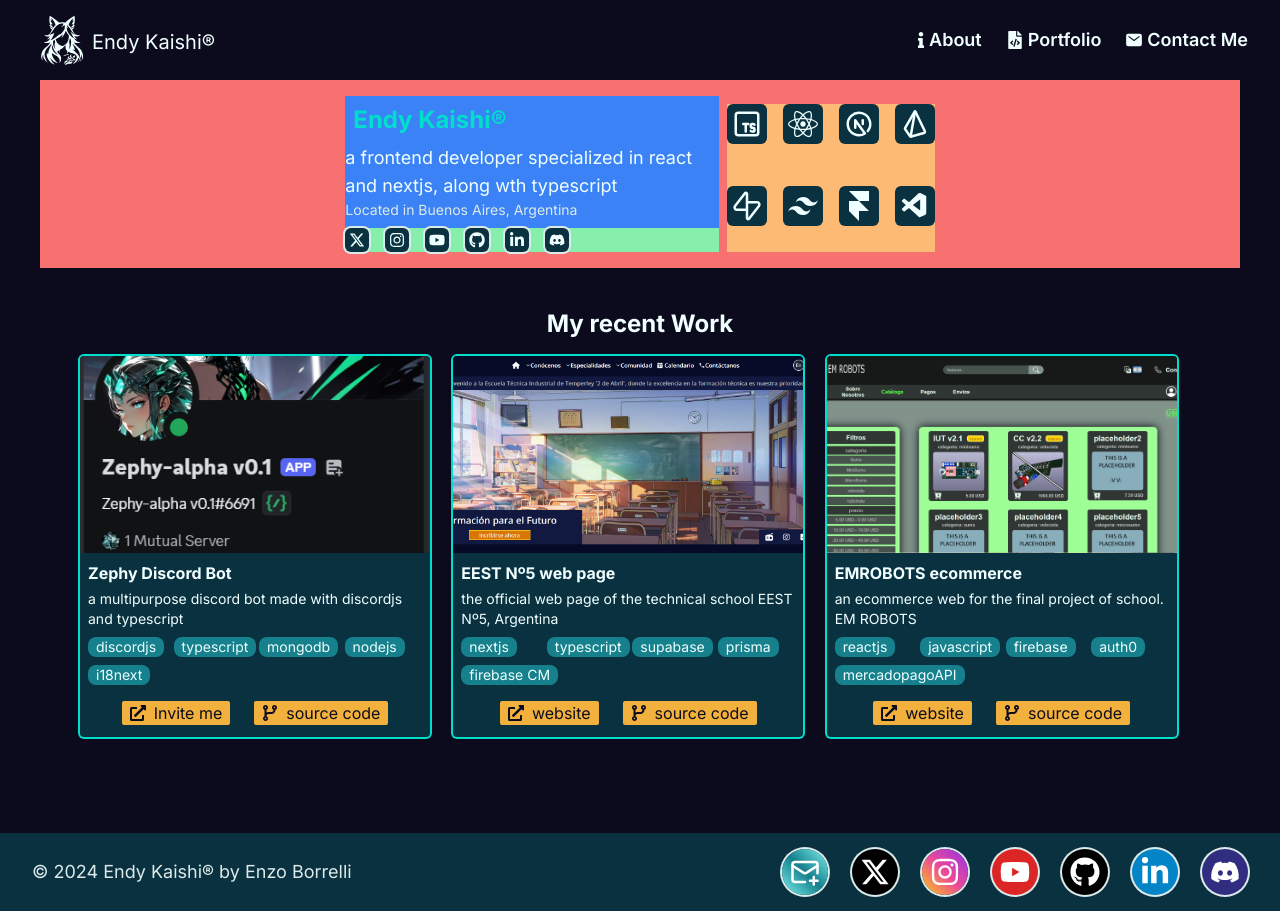
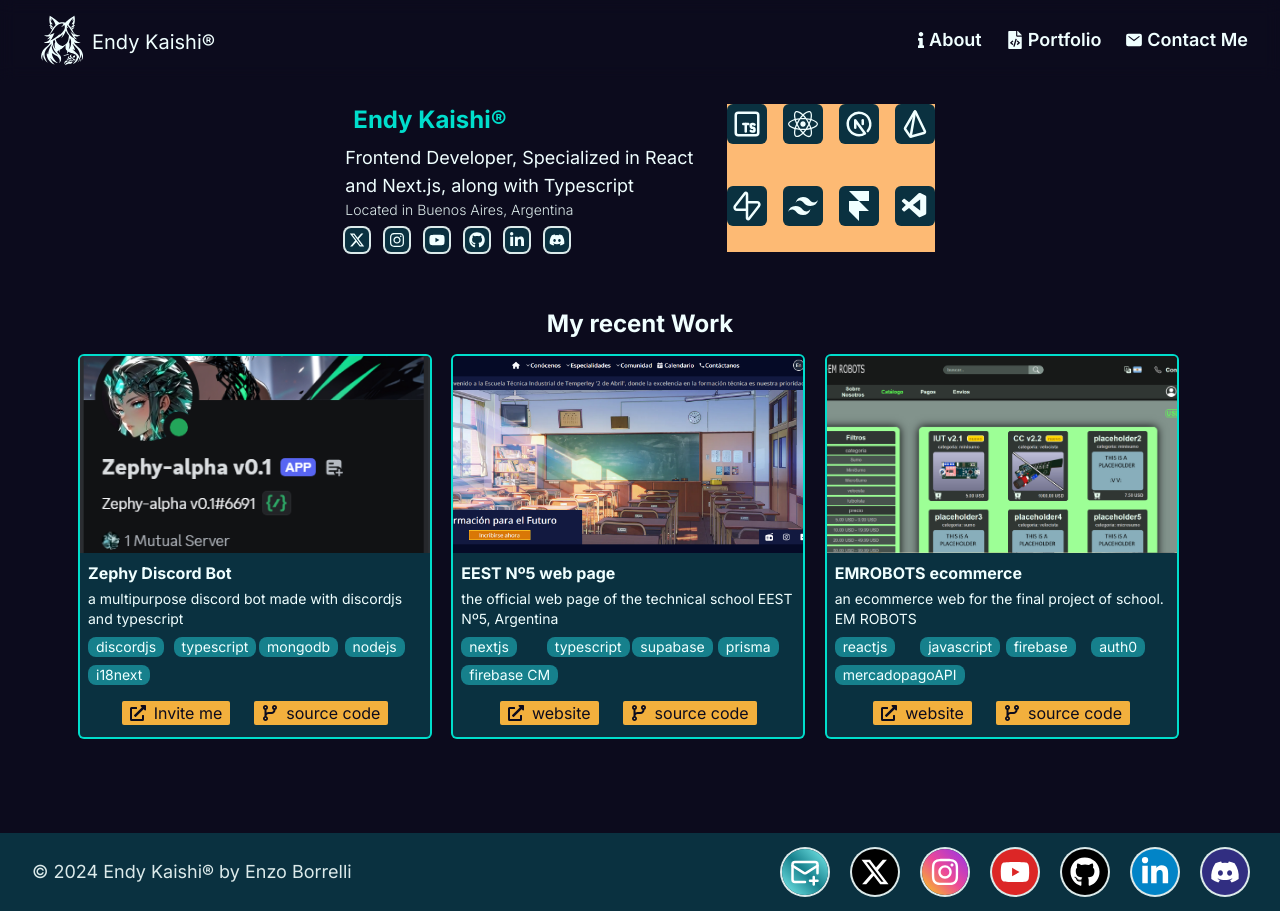
Before and after one commit to EnzoBorrelli/EndyKaishi, a Next.js app: page / in a window 1280 px wide. Built offline with nearby package versions, Linux system fonts and the light colour scheme.

Commit message:
Update page.tsx

```diff
--- a/app/page.tsx
+++ b/app/page.tsx
@@ -1,35 +1,23 @@
-import { Socials } from "@/components/footer/socials";
 import Projects from "@/components/home/projects";
 import { skills } from "@/components/home/skills";
 import { ProjectsData } from "@/components/home/projectsdata";
 import AnimatedText from "@/components/home/animatedText";
+import SocialsComp from "@/components/home/socials";
 
 export default function Home() {
   return (
     <main className="px-10 py-20 text-center size-full bg-brand-500 text-text-primary">
-      <section className="flex justify-center gap-2 px-10 py-4 bg-red-400">
-        <div className="w-1/3 text-left bg-blue-500">
-          <AnimatedText text="Endy Kaishi®"/>
+      <section className="flex justify-center gap-2 px-10 py-4">
+        <div className="w-1/3 text-left">
+          <AnimatedText/>
           <p className="text-lg">
-            a frontend developer specialized in react and nextjs, along wth
-            typescript
+            Frontend Developer, Specialized in React and Next.js, along with
+            Typescript
           </p>
-          <h4 className="text-sm text-text-secondary">
+          <h4 className="text-sm font-light text-text-secondary">
             Located in Buenos Aires, Argentina
           </h4>
-          <div className="flex items-center justify-start gap-4 mt-2 bg-green-300">
-            {Socials.map((social) => (
-              <a
-                className="p-1 rounded-md bg-brand-400 ring-2 ring-text-secondary"
-                key={social.name}
-                href={social.url}
-                target="_blank"
-                rel="noopener noreferrer"
-              >
-                <social.icon />
-              </a>
-            ))}
-          </div>
+          <SocialsComp/>
         </div>
         <div className="grid grid-cols-4 gap-4 mt-2 bg-orange-300">
           {skills.map((skill) => (
@@ -46,7 +34,7 @@
         <h2 className="my-4 text-2xl font-bold">My recent Work</h2>
         <div className="grid grid-cols-3">
           {ProjectsData.map((project, index) => (
-            <Projects projectData={project} delay={index} />
+            <Projects key={index} projectData={project} delay={index} />
           ))}
         </div>
       </section>
```
